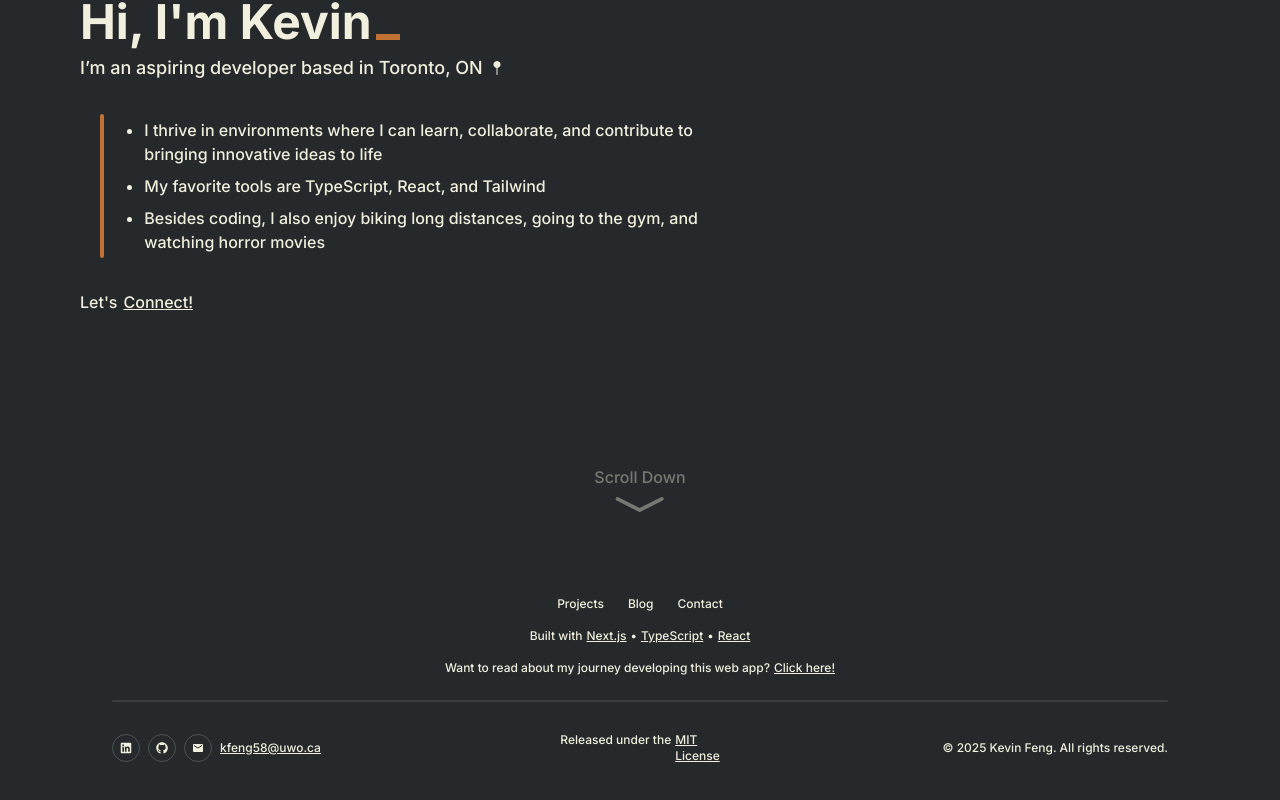
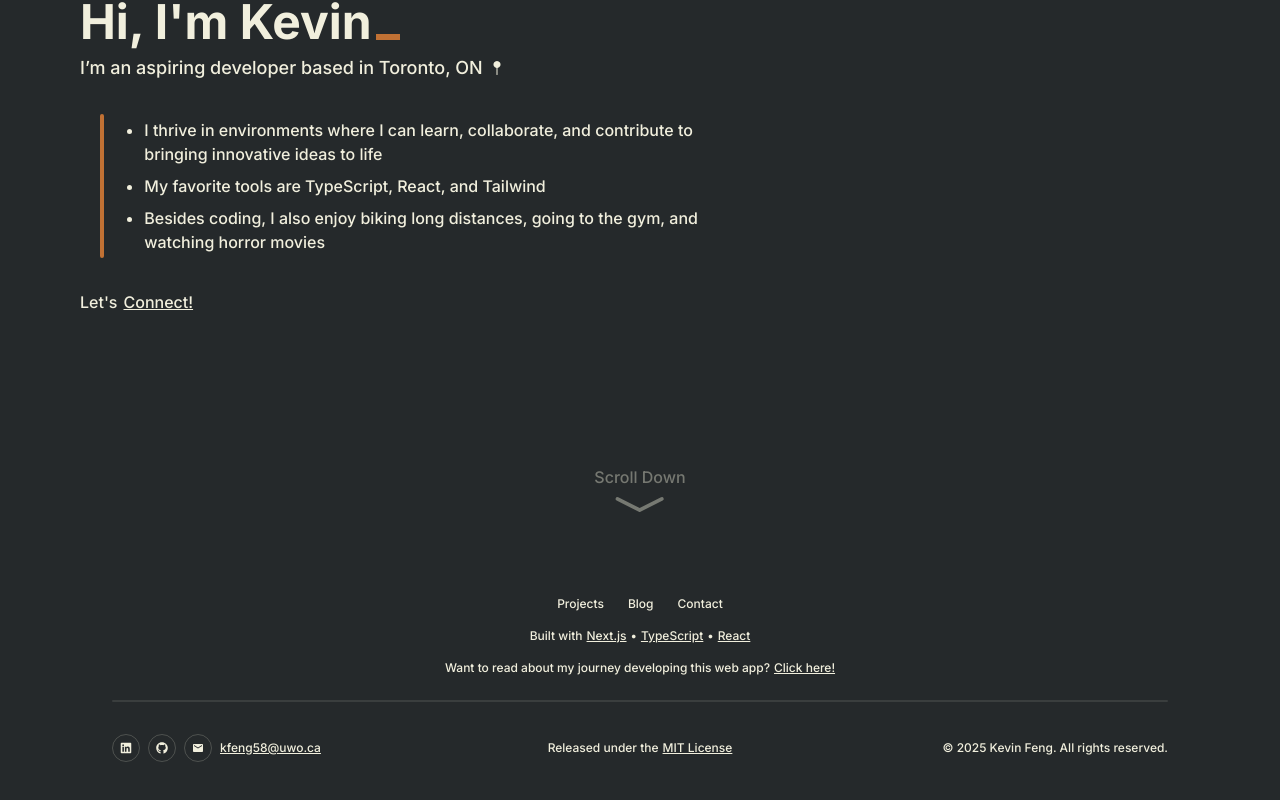
Before and after one commit to kevinf58/portfolio, a Next.js app: page / in a window 1280 px wide. Shown: the part 244-1044 px from the top of the page. Built offline with nearby package versions, Linux system fonts and the light colour scheme.

Commit message:
update link component to not wrap text

```diff
--- a/src/components/common/Footer.tsx
+++ b/src/components/common/Footer.tsx
@@ -37,7 +37,7 @@ const Footer = () => {
         </div>
         <div className='flex gap-1'>
           Want to read about my journey developing this web app?
-          <Link href={'https://react.dev/'} underlined className='text-nowrap'>
+          <Link href={'https://react.dev/'} underlined>
             Click here!
           </Link>
         </div>
--- a/src/components/common/Link.tsx
+++ b/src/components/common/Link.tsx
@@ -15,7 +15,7 @@ const Link = (props: LinkProps) => {
       title={props.title}
       target={props.target}
     >
-      {<span className='relative'>{props.children}</span>}
+      {<span className='relative whitespace-nowrap'>{props.children}</span>}
     </Nav>
   );
 };
```
